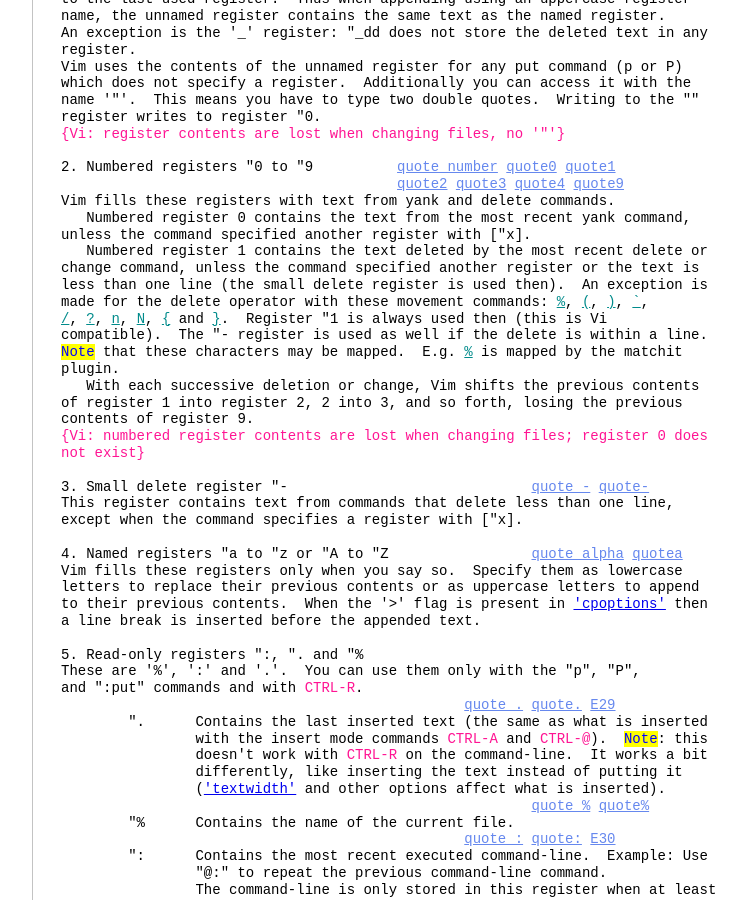
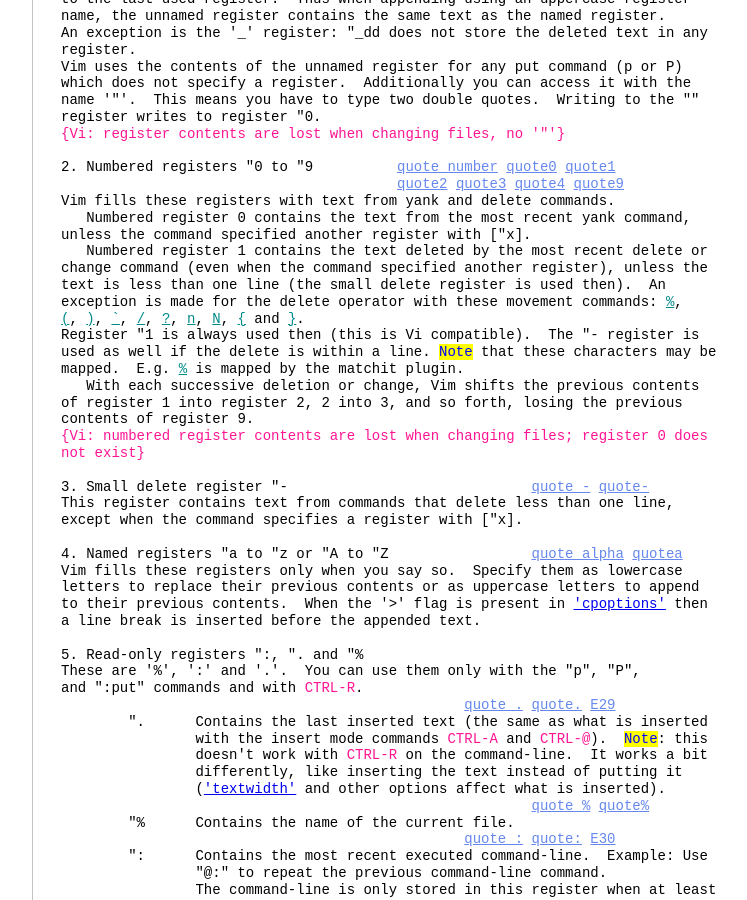
Before and after one commit to vim-jp/vimdoc-en, a Jekyll site: the page built from change.html, in a window 1280 px wide and 900 px high, scrolled down 21342 px. Shown: the whole window, without its empty margins (340-1087 px from the left). Built offline with Jekyll 4.4.1, drawn with Linux system fonts in a browser that asks for light colours; nearby versions of some CDN libraries; comment, search, counter and statistics services are not loaded; some of the changed text lies outside the part shown.

Commit message:
Generated by GitHub workflow 9645461995
https://github.com/vim-jp/vimdoc-en/actions/runs/9645461995

```diff
--- a/change.html
+++ b/change.html
@@ -3,7 +3,7 @@ layout: vimdoc
 helpname: 'change'
 ---
 <div id='vimCodeElement'>
-<a class="Constant" href="change.html" name="change.txt">change.txt</a>&nbsp;&nbsp;&nbsp;&nbsp;For&nbsp;<span class="Identifier">Vim version 9.1.</span>&nbsp;&nbsp;Last change: 2024 May 18<br>
+<a class="Constant" href="change.html" name="change.txt">change.txt</a>&nbsp;&nbsp;&nbsp;&nbsp;For&nbsp;<span class="Identifier">Vim version 9.1.</span>&nbsp;&nbsp;Last change: 2024 Jun 23<br>
 <br>
 <br>
 &nbsp;&nbsp;&nbsp;&nbsp;&nbsp;&nbsp;&nbsp;&nbsp;&nbsp;&nbsp;&nbsp;&nbsp;&nbsp;&nbsp;&nbsp;&nbsp;&nbsp;&nbsp;<span class="Identifier">VIM REFERENCE MANUAL&nbsp;&nbsp;&nbsp;&nbsp;by Bram Moolenaar</span><br>
@@ -1277,13 +1277,13 @@ Vim fills these registers with text from yank and delete commands.<br>
 &nbsp;&nbsp; Numbered register 0 contains the text from the most recent yank command,<br>
 unless the command specified another register with [&quot;x].<br>
 &nbsp;&nbsp; Numbered register 1 contains the text deleted by the most recent delete or<br>
-change command, unless the command specified another register or the text is<br>
-less than one line (the small delete register is used then).&nbsp;&nbsp;An exception is<br>
-made for the delete operator with these movement commands:&nbsp;<a class="Identifier" href="motion.html#%">%</a>,&nbsp;<a class="Identifier" href="motion.html#(">(</a>,&nbsp;<a class="Identifier" href="motion.html#)">)</a>,&nbsp;<a class="Identifier" href="motion.html#`">`</a>,<br>
-<a class="Identifier" href="pattern.html#/">/</a>,&nbsp;<a class="Identifier" href="pattern.html#?">?</a>,&nbsp;<a class="Identifier" href="pattern.html#n">n</a>,&nbsp;<a class="Identifier" href="pattern.html#N">N</a>,&nbsp;<a class="Identifier" href="motion.html#{">{</a>&nbsp;and&nbsp;<a class="Identifier" href="motion.html#}">}</a>.&nbsp;&nbsp;Register &quot;1 is always used then (this is Vi<br>
-compatible).&nbsp;&nbsp;The &quot;- register is used as well if the delete is within a line.<br>
-<span class="Todo">Note</span>&nbsp;that these characters may be mapped.&nbsp;&nbsp;E.g.&nbsp;<a class="Identifier" href="motion.html#%">%</a>&nbsp;is mapped by the matchit<br>
-plugin.<br>
+change command (even when the command specified another register), unless the<br>
+text is less than one line (the small delete register is used then).&nbsp;&nbsp;An<br>
+exception is made for the delete operator with these movement commands:&nbsp;<a class="Identifier" href="motion.html#%">%</a>,<br>
+<a class="Identifier" href="motion.html#(">(</a>,&nbsp;<a class="Identifier" href="motion.html#)">)</a>,&nbsp;<a class="Identifier" href="motion.html#`">`</a>,&nbsp;<a class="Identifier" href="pattern.html#/">/</a>,&nbsp;<a class="Identifier" href="pattern.html#?">?</a>,&nbsp;<a class="Identifier" href="pattern.html#n">n</a>,&nbsp;<a class="Identifier" href="pattern.html#N">N</a>,&nbsp;<a class="Identifier" href="motion.html#{">{</a>&nbsp;and&nbsp;<a class="Identifier" href="motion.html#}">}</a>.<br>
+Register &quot;1 is always used then (this is Vi compatible).&nbsp;&nbsp;The &quot;- register is<br>
+used as well if the delete is within a line.&nbsp;<span class="Todo">Note</span>&nbsp;that these characters may be<br>
+mapped.&nbsp;&nbsp;E.g.&nbsp;<a class="Identifier" href="motion.html#%">%</a>&nbsp;is mapped by the matchit plugin.<br>
 &nbsp;&nbsp; With each successive deletion or change, Vim shifts the previous contents<br>
 of register 1 into register 2, 2 into 3, and so forth, losing the previous<br>
 contents of register 9.<br>
```
